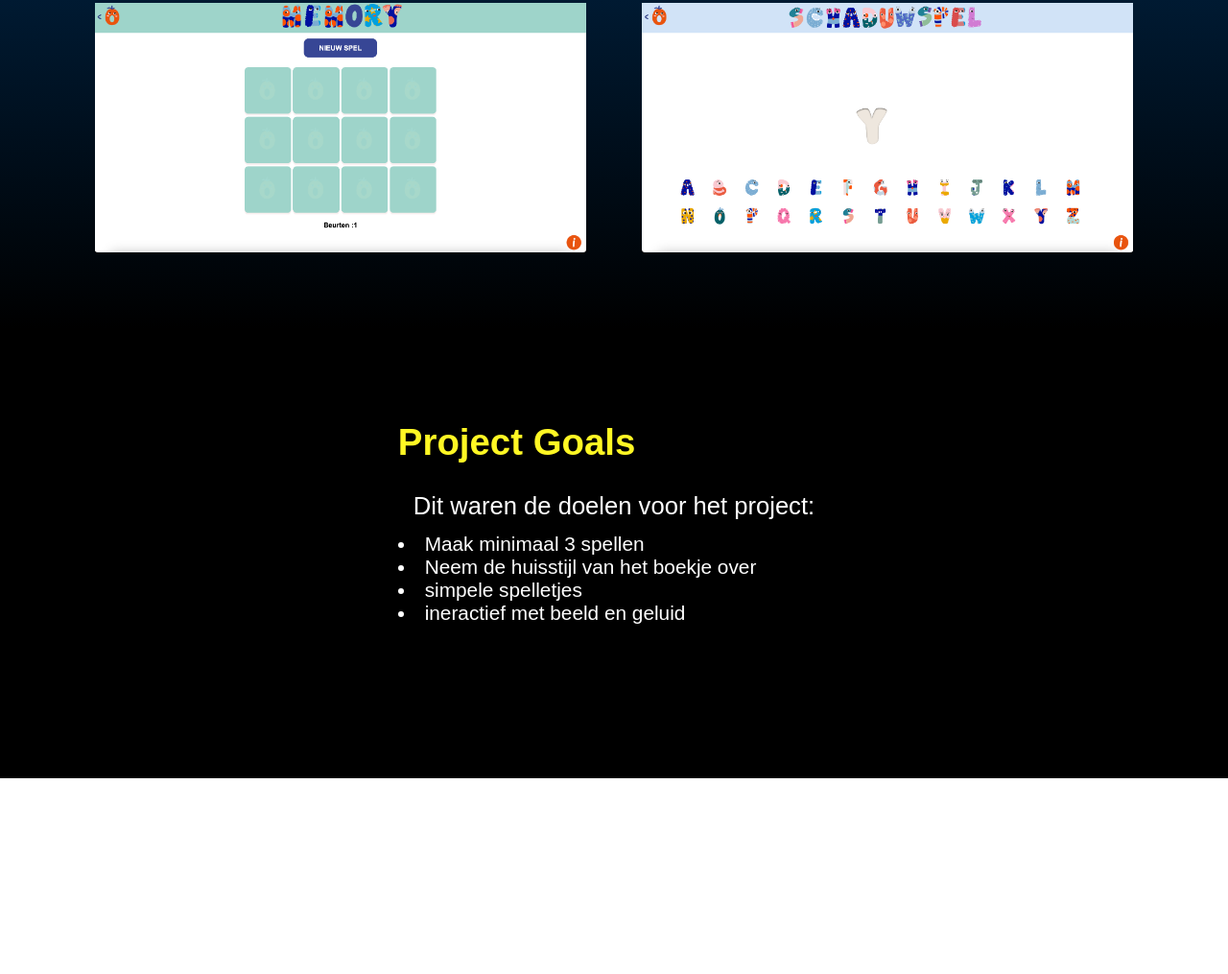
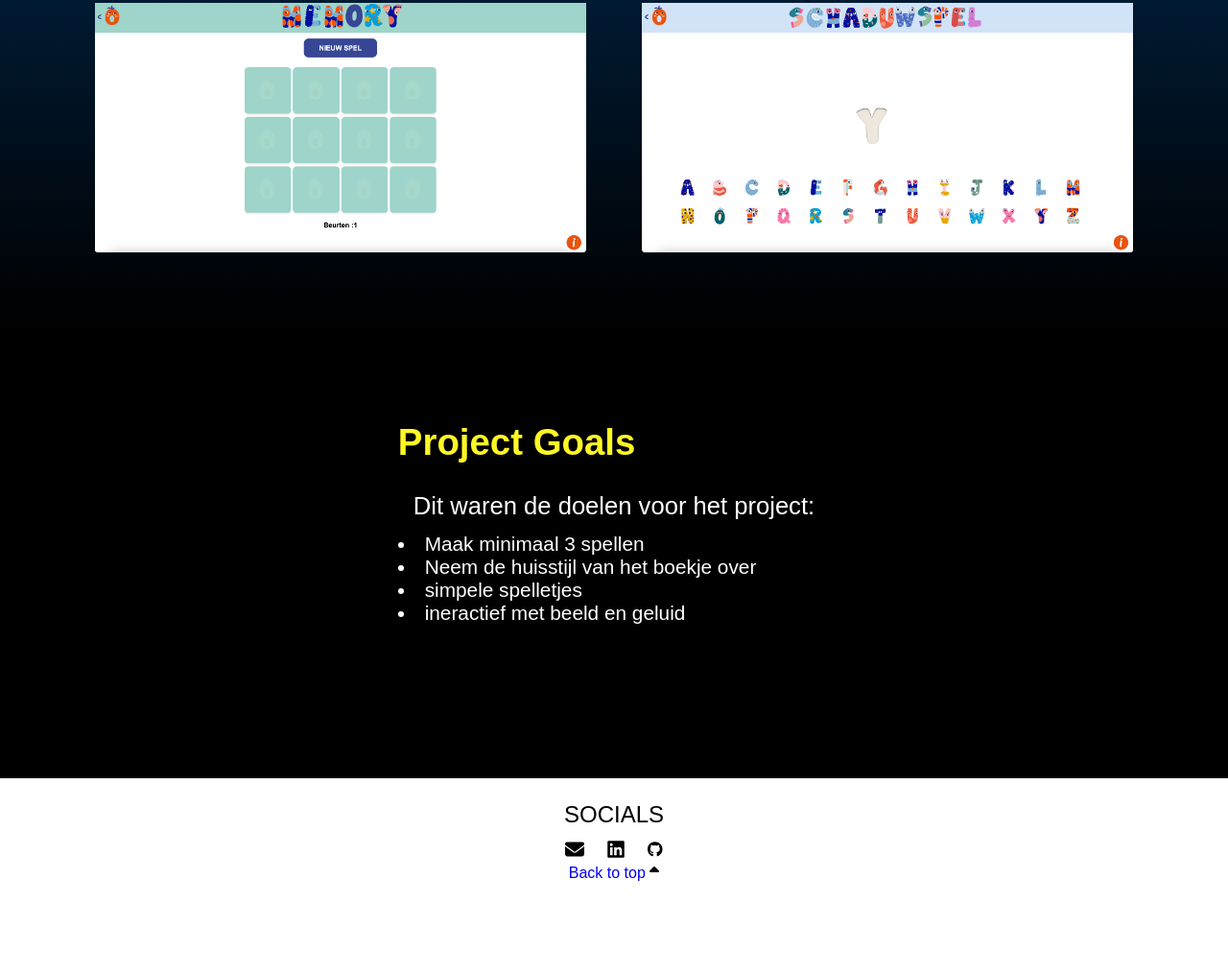
Before and after one commit to camil1404/portfolio_camil, a plain HTML site: page ootje.html in a window 1280 px wide. Shown: the part 1241-2256 px from the top of the page at 96% size. Before the commit the page ends 2052 px from the top, so only its background shows below. Drawn offline with Linux system fonts and the light colour scheme.

Commit message:
footer fix

```diff
--- a/ootje.html
+++ b/ootje.html
@@ -68,6 +68,70 @@
           <p>vertel wat over het ootje project</p>
         </article> -->
       </section>
+      <footer>
+        <article>
+          <h3>Socials</h3>
+          <div>
+            <a href="mailto:camil1404@gmail.com">
+              <svg
+                xmlns="http://www.w3.org/2000/svg"
+                height="20"
+                width="20"
+                viewBox="0 0 512 512"
+              >
+                <!--!Font Awesome Free 6.5.1 by @fontawesome - https://fontawesome.com License - https://fontawesome.com/license/free Copyright 2023 Fonticons, Inc.-->
+                <path
+                  d="M48 64C21.5 64 0 85.5 0 112c0 15.1 7.1 29.3 19.2 38.4L236.8 313.6c11.4 8.5 27 8.5 38.4 0L492.8 150.4c12.1-9.1 19.2-23.3 19.2-38.4c0-26.5-21.5-48-48-48H48zM0 176V384c0 35.3 28.7 64 64 64H448c35.3 0 64-28.7 64-64V176L294.4 339.2c-22.8 17.1-54 17.1-76.8 0L0 176z"
+                ></path>
+              </svg>
+            </a>
+            <a
+              href="https://www.linkedin.com/in/jamie-tirbeni-b8a350293/"
+              target="_blank"
+            >
+              <svg
+                xmlns="http://www.w3.org/2000/svg"
+                height="20"
+                width="18"
+                viewBox="0 0 448 512"
+              >
+                <!--!Font Awesome Free 6.5.1 by @fontawesome - https://fontawesome.com License - https://fontawesome.com/license/free Copyright 2023 Fonticons, Inc.-->
+                <path
+                  d="M416 32H31.9C14.3 32 0 46.5 0 64.3v383.4C0 465.5 14.3 480 31.9 480H416c17.6 0 32-14.5 32-32.3V64.3c0-17.8-14.4-32.3-32-32.3zM135.4 416H69V202.2h66.5V416zm-33.2-243c-21.3 0-38.5-17.3-38.5-38.5S80.9 96 102.2 96c21.2 0 38.5 17.3 38.5 38.5 0 21.3-17.2 38.5-38.5 38.5zm282.1 243h-66.4V312c0-24.8-.5-56.7-34.5-56.7-34.6 0-39.9 27-39.9 54.9V416h-66.4V202.2h63.7v29.2h.9c8.9-16.8 30.6-34.5 62.9-34.5 67.2 0 79.7 44.3 79.7 101.9V416z"
+                ></path>
+              </svg>
+            </a>
+            <a href="https://github.com/camil1404" target="_blank">
+              <svg
+                xmlns="http://www.w3.org/2000/svg"
+                height="16"
+                width="15.5"
+                viewBox="0 0 496 512"
+              >
+                <!--!Font Awesome Free 6.5.1 by @fontawesome - https://fontawesome.com License - https://fontawesome.com/license/free Copyright 2023 Fonticons, Inc.-->
+                <path
+                  d="M165.9 397.4c0 2-2.3 3.6-5.2 3.6-3.3 .3-5.6-1.3-5.6-3.6 0-2 2.3-3.6 5.2-3.6 3-.3 5.6 1.3 5.6 3.6zm-31.1-4.5c-.7 2 1.3 4.3 4.3 4.9 2.6 1 5.6 0 6.2-2s-1.3-4.3-4.3-5.2c-2.6-.7-5.5 .3-6.2 2.3zm44.2-1.7c-2.9 .7-4.9 2.6-4.6 4.9 .3 2 2.9 3.3 5.9 2.6 2.9-.7 4.9-2.6 4.6-4.6-.3-1.9-3-3.2-5.9-2.9zM244.8 8C106.1 8 0 113.3 0 252c0 110.9 69.8 205.8 169.5 239.2 12.8 2.3 17.3-5.6 17.3-12.1 0-6.2-.3-40.4-.3-61.4 0 0-70 15-84.7-29.8 0 0-11.4-29.1-27.8-36.6 0 0-22.9-15.7 1.6-15.4 0 0 24.9 2 38.6 25.8 21.9 38.6 58.6 27.5 72.9 20.9 2.3-16 8.8-27.1 16-33.7-55.9-6.2-112.3-14.3-112.3-110.5 0-27.5 7.6-41.3 23.6-58.9-2.6-6.5-11.1-33.3 2.6-67.9 20.9-6.5 69 27 69 27 20-5.6 41.5-8.5 62.8-8.5s42.8 2.9 62.8 8.5c0 0 48.1-33.6 69-27 13.7 34.7 5.2 61.4 2.6 67.9 16 17.7 25.8 31.5 25.8 58.9 0 96.5-58.9 104.2-114.8 110.5 9.2 7.9 17 22.9 17 46.4 0 33.7-.3 75.4-.3 83.6 0 6.5 4.6 14.4 17.3 12.1C428.2 457.8 496 362.9 496 252 496 113.3 383.5 8 244.8 8zM97.2 352.9c-1.3 1-1 3.3 .7 5.2 1.6 1.6 3.9 2.3 5.2 1 1.3-1 1-3.3-.7-5.2-1.6-1.6-3.9-2.3-5.2-1zm-10.8-8.1c-.7 1.3 .3 2.9 2.3 3.9 1.6 1 3.6 .7 4.3-.7 .7-1.3-.3-2.9-2.3-3.9-2-.6-3.6-.3-4.3 .7zm32.4 35.6c-1.6 1.3-1 4.3 1.3 6.2 2.3 2.3 5.2 2.6 6.5 1 1.3-1.3 .7-4.3-1.3-6.2-2.2-2.3-5.2-2.6-6.5-1zm-11.4-14.7c-1.6 1-1.6 3.6 0 5.9 1.6 2.3 4.3 3.3 5.6 2.3 1.6-1.3 1.6-3.9 0-6.2-1.4-2.3-4-3.3-5.6-2z"
+                ></path>
+              </svg>
+            </a>
+          </div>
+        </article>
+        <a href="#aboutMe"
+          >Back to top
+          <svg
+            xmlns="http://www.w3.org/2000/svg"
+            height="16"
+            width="10"
+            viewBox="0 0 320 512"
+          >
+            <!--!Font Awesome Free 6.5.1 by @fontawesome - https://fontawesome.com License - https://fontawesome.com/license/free Copyright 2023 Fonticons, Inc.-->
+            <path
+              d="M182.6 137.4c-12.5-12.5-32.8-12.5-45.3 0l-128 128c-9.2 9.2-11.9 22.9-6.9 34.9s16.6 19.8 29.6 19.8H288c12.9 0 24.6-7.8 29.6-19.8s2.2-25.7-6.9-34.9l-128-128z"
+            ></path>
+          </svg>
+        </a>
+        <p>© 2024 Camil Gilliad</p>
+      </footer>
     </main>
   </body>
 </html>
--- a/style.css
+++ b/style.css
@@ -419,8 +419,18 @@ section:first-of-type li a {
   text-align: left;
   font-size: 1.3rem;
 }
+#ootje footer {
+  background-color: white;
+  width: 100vw;
+  height: auto;
+  color: var(--purpleheading);
+  display: flex;
+  flex-direction: column;
+  align-items: center;
+  padding: 1.5rem;
+}
 
-footer {
+#mainPage footer {
   margin-top: 130%;
   bottom: 0;
   background-color: white;
@@ -432,6 +442,7 @@ footer {
   align-items: center;
   padding: 1.5rem;
 }
+
 footer div {
   display: flex;
   gap: 1.5rem;
```
